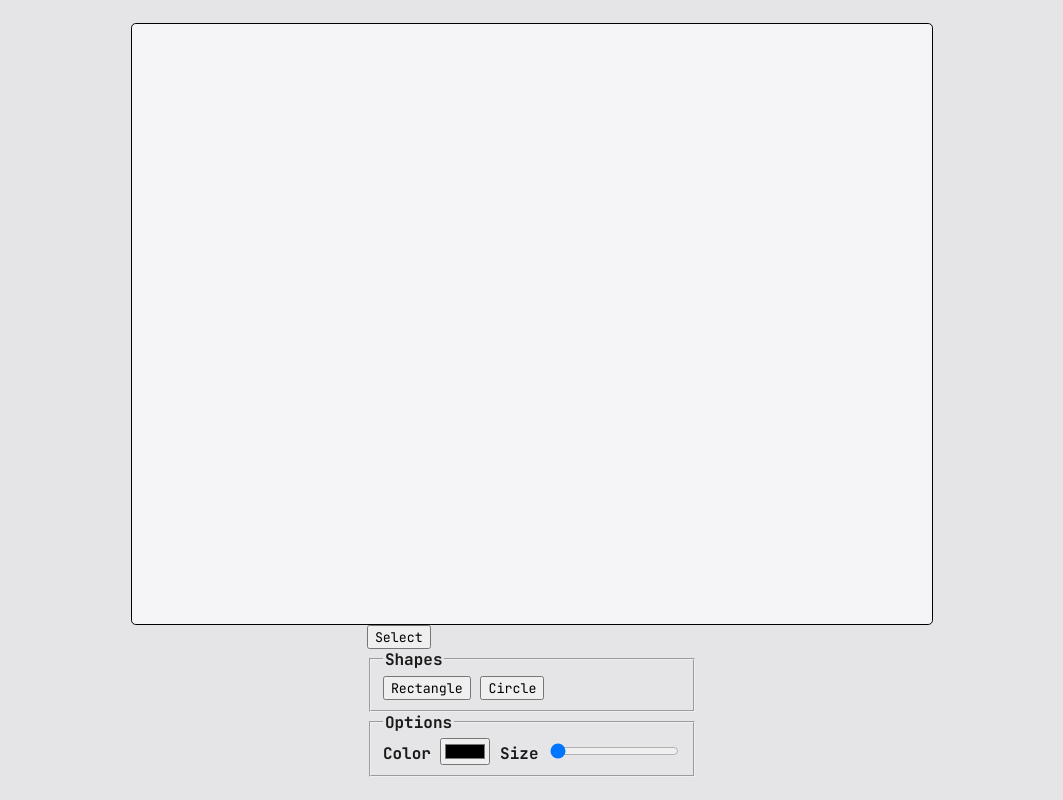
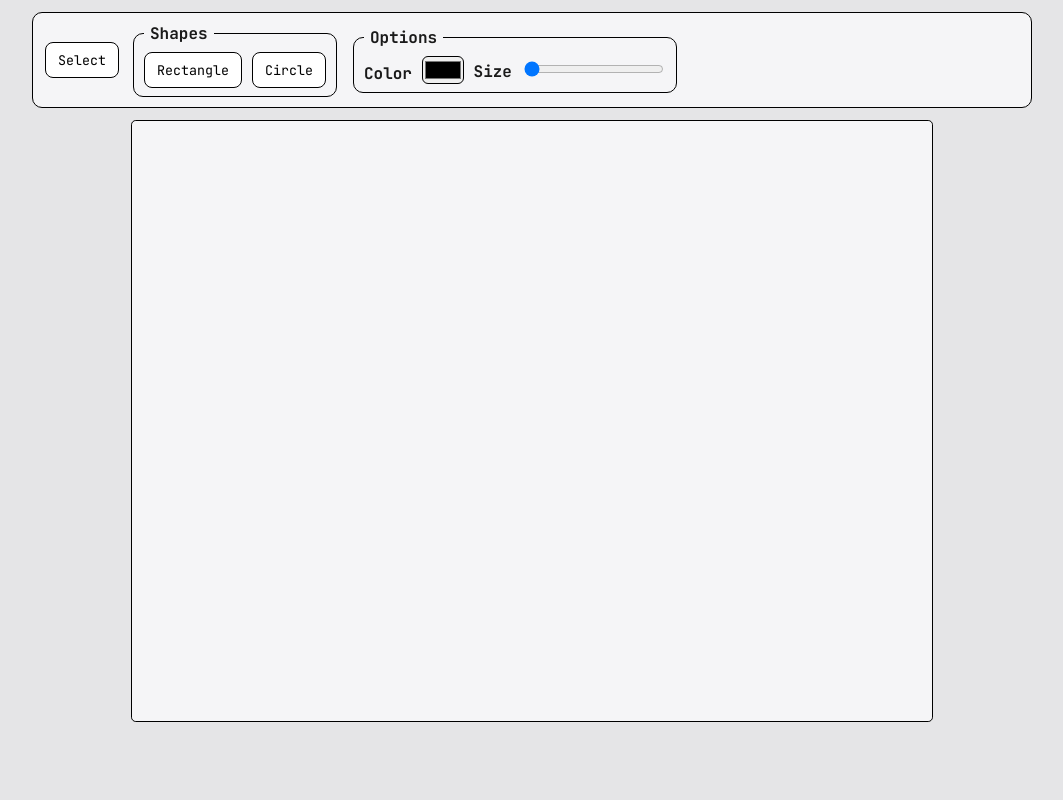
Before and after one commit to AnthonyEsber/paint-2.0, a website with bundled scripts: page index.html in a window 1280 px wide. Shown: the whole page, without its empty margins (108-1171 px from the left). Built offline with nearby package versions, Linux system fonts and the light colour scheme; files whose address does not match are found by name.

Commit message:
Improve Navbar Layout and buttons

```diff
--- a/index.html
+++ b/index.html
@@ -14,7 +14,6 @@
   </head>
   <body>
     <main>
-      <canvas class="paint-c-main-canvas" width="800" height="600"></canvas>
       <nav class="paint-c-canvas__composer">
         <button class="select-btn" data-tool="select" aria-pressed="true">
           Select
@@ -36,6 +35,7 @@
           </label>
         </fieldset>
       </nav>
+      <canvas class="paint-c-main-canvas" width="800" height="600"></canvas>
     </main>
 
     <script type="module" src="./dist/main.js"></script>
@@ -44,6 +44,6 @@
       window.IS_DEV = true;
       if (window.IS_DEV) document.documentElement.classList.add("dev");
     </script>
-    <script src="./debug/overlay.ts"></script>
+
   </body>
 </html>
--- a/src/main.css
+++ b/src/main.css
@@ -25,3 +25,73 @@ ul {
   height: 100vh;
   color: #1a1a1a;
 }
+
+.app {
+  display: flex;
+  flex-direction: column;
+  align-items: center;
+}
+
+.paint-c-canvas__composer {
+  width: min(1000px, 95vw);
+  display: flex;
+  align-items: center;
+  gap: 12px;
+
+  padding: 10px 12px;
+  border: 1px solid #000;
+  border-radius: 10px;
+  background: #f5f5f7;
+}
+
+.paint-c-canvas__composer fieldset {
+  border: 1px solid #000;
+  border-radius: 10px;
+  padding: 8px 10px;
+  display: flex;
+  align-items: center;
+  gap: 10px;
+}
+
+.paint-c-canvas__composer legend {
+  padding: 0 6px;
+  font-weight: 700;
+}
+
+.paint-c-canvas__composer button {
+   border: 1px solid #000;
+   background: #fff;
+   border-radius: 8px;
+   padding: 8px 12px;
+   cursor: pointer;
+}
+
+.paint-c-canvas__composer button.is-active {
+   background: #111;
+   color: #fff;
+}
+
+.paint-c-canvas__composer button:hover {
+   background: #eee;
+}
+
+.paint-c-canvas__composer input[type="color"] {
+   width: 42px;
+   height: 28px;
+   border: 1px solid #000;
+   border-radius: 6px;
+   padding: 0;
+}
+
+.paint-c-canvas__composer input[type="range"] {
+   width: 140px;
+}
+
+main {
+  display: flex;
+  flex-direction: column;
+  align-items: center;
+  justify-content: flex-start;
+  gap: 12px;
+  padding-top: 12px;
+}
```
Also changed, not shown: src/lib/components/Navbar.ts (+21 -0 lines).
